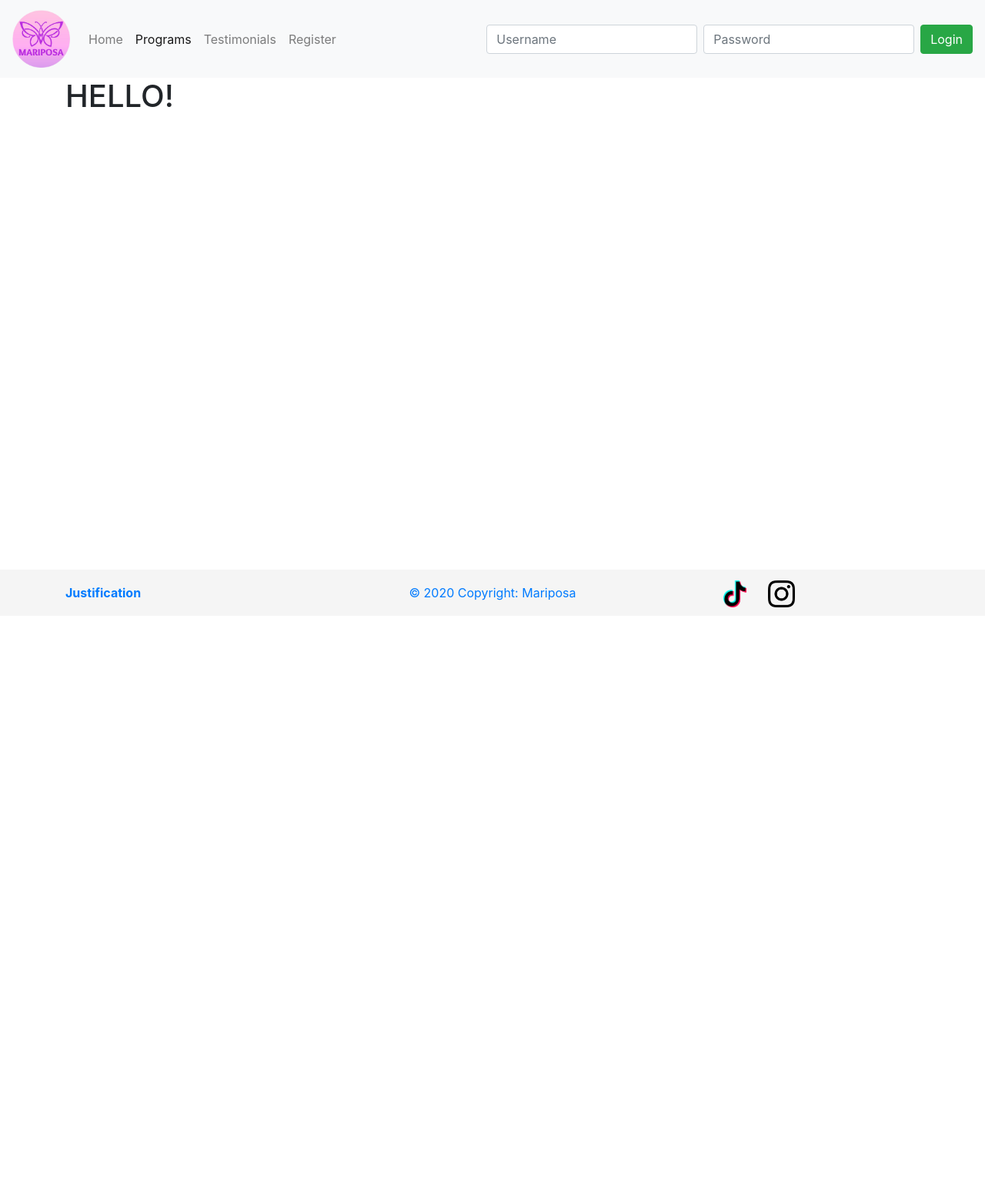
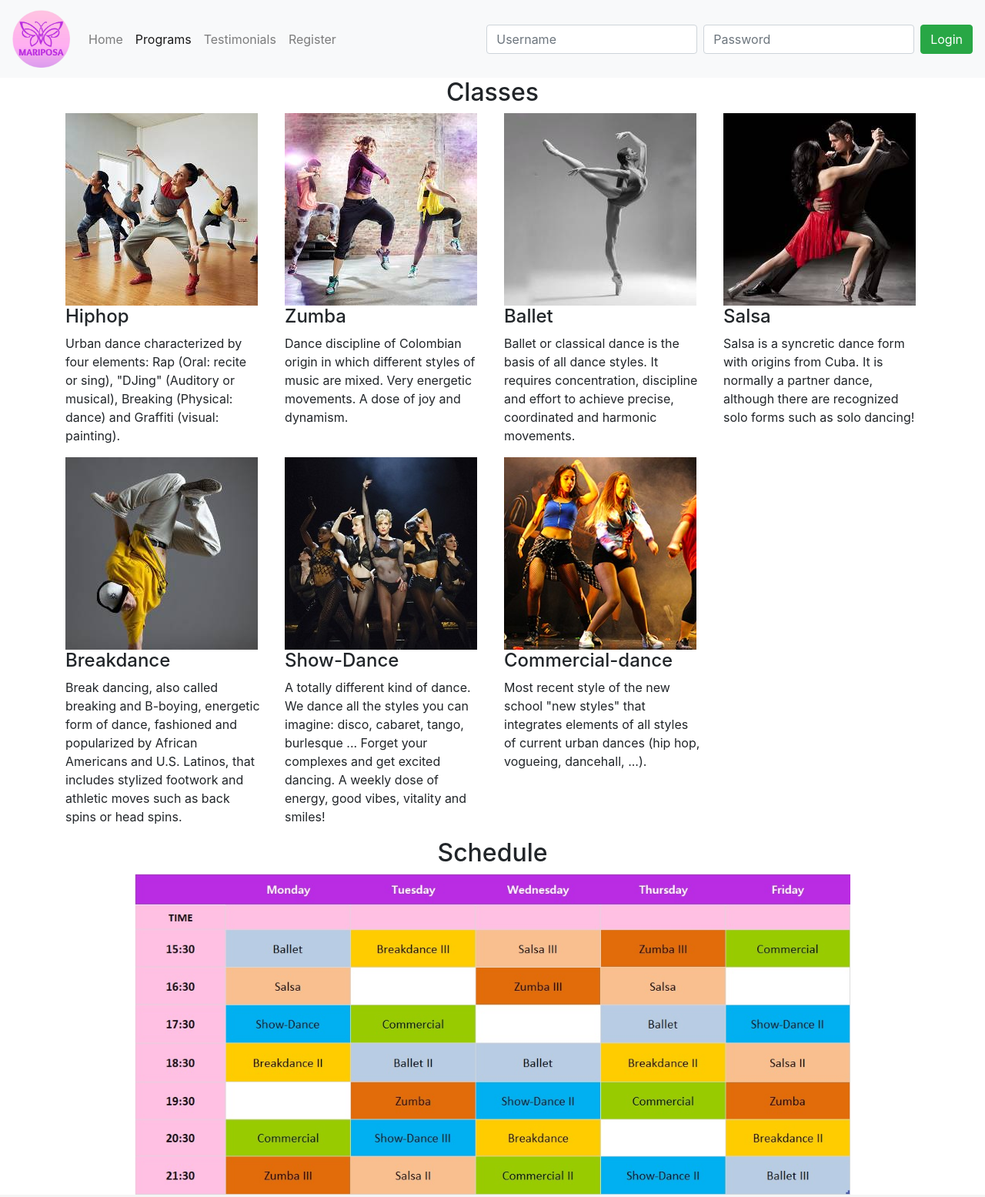
Before and after one commit to NiyaGeorgieva/PRJ4_Mariposa_Redo, a plain HTML site: page programs.html in a window 1280 px wide. Shown: the top 1555 px of the page at 77% size. Before the commit the page ends 800 px from the top, so only its background shows below. Drawn offline with Linux system fonts and the light colour scheme.

Commit message:
pasted old page

```diff
--- a/programs.html
+++ b/programs.html
@@ -47,13 +47,59 @@
     </header>
 
     <!-- PUT PAGE CONTENT HERE -->
-    <section id="content" class="container">
+  <!-- Start Main Section -->
+<main>
+    <h2 class="text-center title-text margin-bottom-50">Classes</h2>
+     <div class="container">
         <div class="row">
-            <div class="col-sm-12">
-                <h1>HELLO!</h1>
+            <div class="col-12 col-sm-12 col-md-4 col-lg-3 col-xl-3">
+                <img class="img-fluid" src="images/hiphop.jpg" alt="HipHop classes">
+                <h4>Hiphop</h4>
+                <p>Urban dance characterized by four elements: Rap (Oral: recite or sing), "DJing" (Auditory or musical), Breaking (Physical: dance) and Graffiti (visual: painting).</p>
+            </div>
+            <div class="col-12 col-sm-12 col-md-4 col-lg-3 col-xl-3">
+                <img class="img-fluid" src="images/zumba.jpg" alt="Zumba classes">
+                <h4>Zumba</h4>
+                <p>Dance discipline of Colombian origin in which different styles of music are mixed. Very energetic movements. A dose of joy and dynamism.</p>
+            </div>
+            <div class="col-12 col-sm-12 col-md-4 col-lg-3 col-xl-3">
+                <img class="img-fluid" src="images/ballet.jpg" alt="Ballet classes">
+                <h4>Ballet</h4>
+                <p>Ballet or classical dance is the basis of all dance styles. It requires concentration, discipline and effort to achieve precise, coordinated and harmonic movements.</p>
+            </div>
+            <div class="col-12 col-sm-12 col-md-4 col-lg-3 col-xl-3">
+                <img class="img-fluid" src="images/salsa.jpg" alt="Salsa classes">
+                <h4>Salsa</h4>
+                <p>Salsa is a syncretic dance form with origins from Cuba. It is normally a partner dance, although there are recognized solo forms such as solo dancing!</p>
             </div>
         </div>
-    </section>
+        <div class="row">
+            <div class="col-12 col-sm-12 col-md-4 col-lg-3 col-xl-3">
+                <img class="img-fluid" src="images/breakdance.jpg" alt="breakdance classes">
+                <h4>Breakdance</h4>
+                <p>Break dancing, also called breaking and B-boying, energetic form of dance, fashioned and popularized by African Americans and U.S. Latinos, that includes stylized footwork and athletic moves such as back spins or head spins.</p>
+            </div>
+            <div class="col-12 col-sm-12 col-md-4 col-lg-3 col-xl-3">
+                <img class="img-fluid" src="images/show-dance.jpg" alt="show-dance classes">
+                <h4>Show-Dance</h4>
+                <p>A totally different kind of dance. We dance all the styles you can imagine: disco, cabaret, tango, burlesque ... Forget your complexes and get excited dancing. A weekly dose of energy, good vibes, vitality and smiles!</p>
+            </div>
+            <div class="col-12 col-sm-12 col-md-4 col-lg-3 col-xl-3">
+                <img class="img-fluid" src="images/commercial.jpg" alt="Commercial-dance classes">
+                <h4>Commercial-dance</h4>
+                <p>Most recent style of the new school "new styles" that integrates elements of all styles of current urban dances (hip hop, vogueing, dancehall, ...).</p>
+            </div>
+        </div>
+    </div>
+
+    <h2 class="text-center title-text margin-bottom-50">Schedule</h2>
+    <div class="text-center">
+        <img src="images/timetable.jpg" class="img-fluid col-9" alt="timetable">
+    </div>
+
+
+</main>
+<!-- End Main Section -->
     <!-- END OF PAGE CONTENT -->
 
     <footer class="footer font-small">
```
Also changed, not shown: images/ballet.jpg (added), images/breakdance.jpg (added), images/commercial.jpg (added), images/hiphop.jpg (added), images/salsa.jpg (added), images/show-dance.jpg (added), images/timetable.jpg (added), images/zumba.jpg (added).
